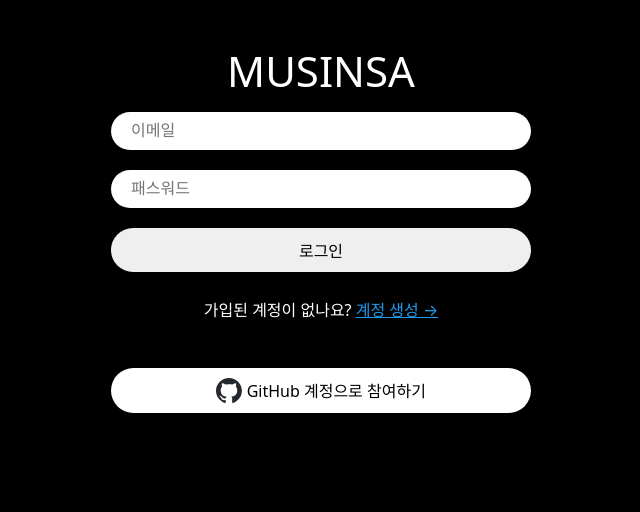
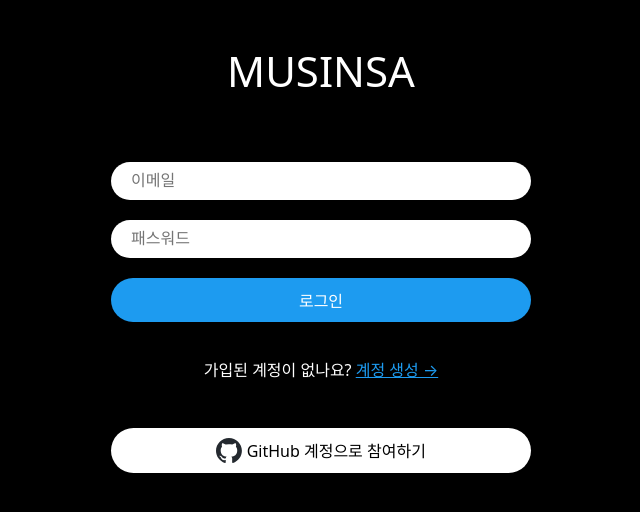
Before and after one commit to greenspace77/nwitter-reloaded, a React (Vite) app: page /login in a window 1280 px wide. Shown: the top 512 px of the page, without its empty margins (319-959 px from the left). Built offline with nearby package versions, Linux system fonts and the light colour scheme.

Commit message:
인증 UI 버그 수정정

```diff
--- a/src/components/auth-components.ts
+++ b/src/components/auth-components.ts
@@ -15,12 +15,12 @@
 `;
 
 export const Form = styled.form`
-    margin-top: 50px
+  margin-top: 50px;
   margin-bottom: 10px;
   display: flex;
   flex-direction: column;
   gap: 10px;
-    width: 100%
+  width: 100%;
 `;
 
 export const Input = styled.input`
@@ -32,7 +32,8 @@
   margin-bottom: 10px;
   &[type="submit"] {
     cursor: pointer;
-        margin-bottom: 0
+    background-color: #1d9bf0;
+    color: white;
     &:hover {
       opacity: 0.8;
     }
```
Lines whose indentation alone changed are shown as unchanged.
